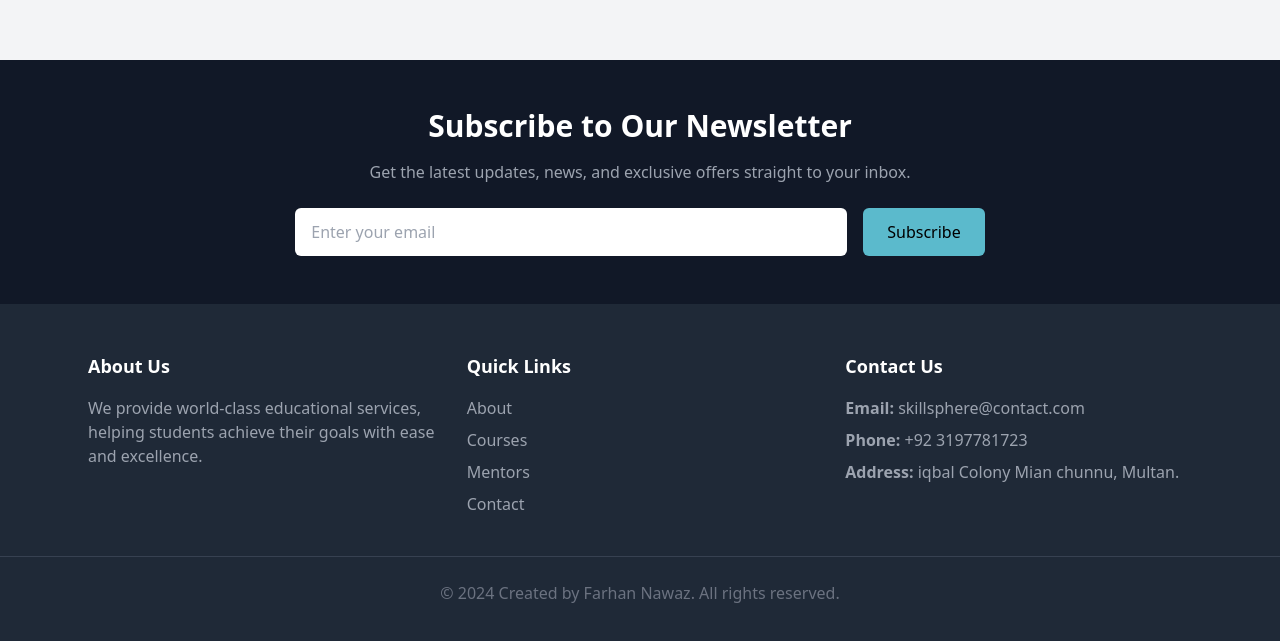
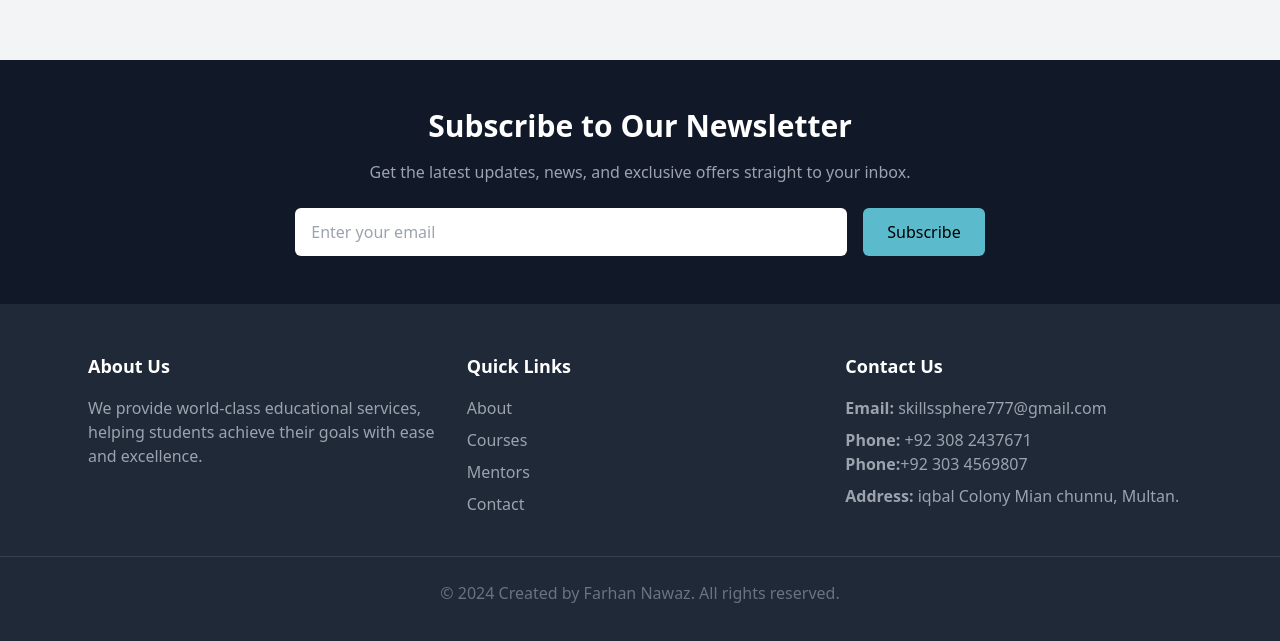
Before and after one commit to farhannawazofficial/skill-sphere-wesite, a React (Vite) app: page /SignPage in a window 1280 px wide. Shown: the part 820-1461 px from the top of the page. Built offline with nearby package versions, Linux system fonts and the light colour scheme.

Commit message:
Update NewsletterAndFooter.jsx

```diff
--- a/src/components/NewsletterAndFooter.jsx
+++ b/src/components/NewsletterAndFooter.jsx
@@ -68,10 +68,13 @@ const NewsletterAndFooter = () => {
             <ul>
               <li className="mb-2">
                 <span className="font-bold">Email:</span>{" "}
-                skillsphere@contact.com
+                skillssphere777@gmail.com
               </li>
               <li className="mb-2">
-                <span className="font-bold">Phone:</span> +92 3197781723
+                <span className="font-bold">Phone:</span> +92 308 2437671
+                <br />
+                <span className="font-bold">Phone:</span>
+                +92 303 4569807
               </li>
               <li className="mb-2">
                 <span className="font-bold">Address:</span> iqbal Colony Mian chunnu, Multan.
```
